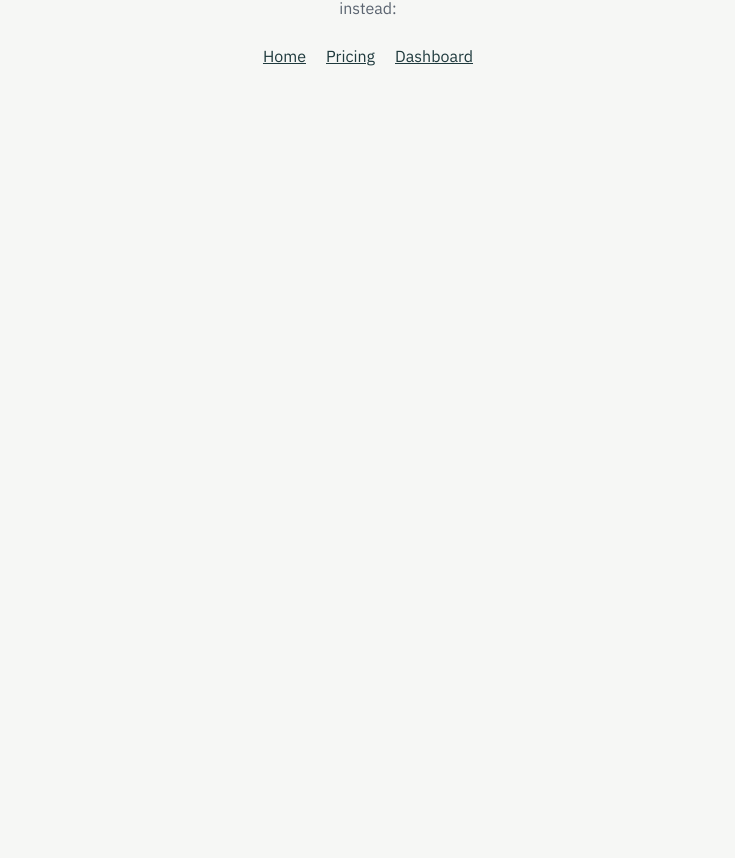
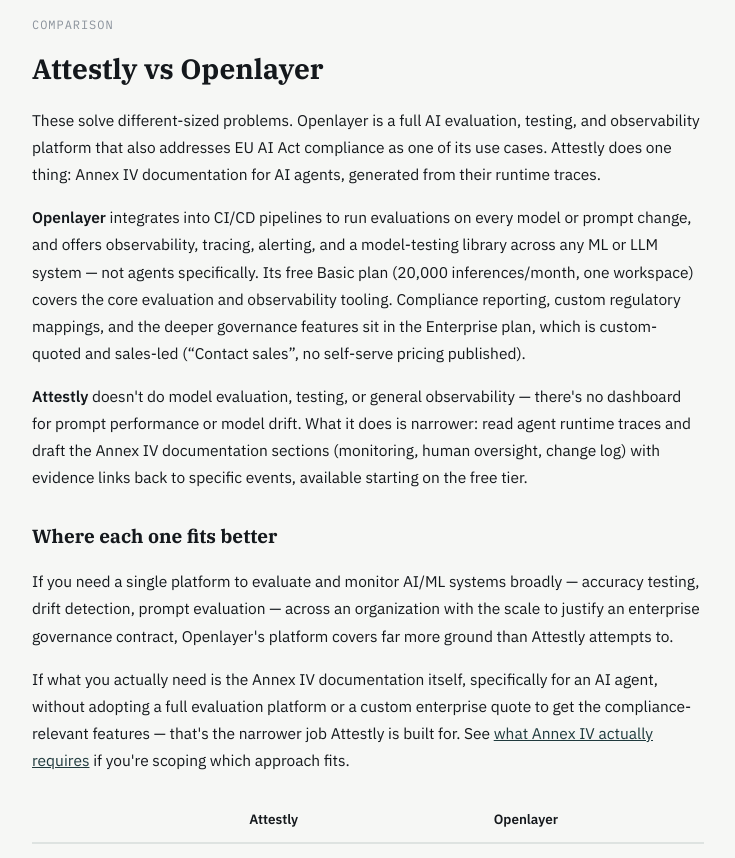
Before and after one commit to Isaacruwa/attestly, a Next.js app: page /attestly-vs-openlayer in a window 1280 px wide. Before the commit this address had no page. Shown: the part 220-1078 px from the top of the page, without its empty margins (272-1007 px from the left). Before the commit the page ends 800 px from the top, so only its background shows below. Built offline with nearby package versions, Linux system fonts and the light colour scheme.

Commit message:
feat(seo): add comparison page src/app/attestly-vs-openlayer/page.tsx

```diff
--- /dev/null
+++ b/src/app/attestly-vs-openlayer/page.tsx
@@ -0,0 +1,108 @@
+import type { Metadata } from "next";
+import Link from "next/link";
+import { buildMetadata } from "@/lib/pageMetadata";
+
+export const metadata: Metadata = buildMetadata({
+  title: "Attestly vs Openlayer — EU AI Act Documentation Compared",
+  description: "How Attestly's focused Annex IV documentation for AI agents compares to Openlayer's broader AI evaluation and governance platform.",
+  path: "/attestly-vs-openlayer",
+});
+
+export default function AttestlyVsOpenlayerPage() {
+  return (
+    <main style={{ maxWidth: 720, margin: "0 auto", padding: "48px 24px 80px" }}>
+      <p style={{ fontSize: 13, marginBottom: 24 }}>
+        <Link href="/" style={{ color: "var(--color-ink-muted)" }}>← Attestly</Link>
+      </p>
+      <div className="trust-strip" style={{ marginBottom: 28 }}>
+        We aim to describe Openlayer accurately based on their public site as of September 2026. Pricing and
+        features change — verify current details directly with Openlayer before deciding. This is not legal advice.
+      </div>
+
+      <p className="section__eyebrow">Comparison</p>
+      <h1 style={{ fontFamily: "var(--font-display)", fontSize: 28, marginBottom: 20, lineHeight: 1.3 }}>
+        Attestly vs Openlayer
+      </h1>
+
+      <div style={{ fontSize: 15.5, lineHeight: 1.75, color: "var(--color-ink)" }}>
+        <p style={p}>
+          These solve different-sized problems. Openlayer is a full AI evaluation, testing, and observability
+          platform that also addresses EU AI Act compliance as one of its use cases. Attestly does one thing:
+          Annex IV documentation for AI agents, generated from their runtime traces.
+        </p>
+
+        <p style={p}>
+          <strong>Openlayer</strong> integrates into CI/CD pipelines to run evaluations on every model or prompt
+          change, and offers observability, tracing, alerting, and a model-testing library across any ML or LLM
+          system — not agents specifically. Its free Basic plan (20,000 inferences/month, one workspace) covers
+          the core evaluation and observability tooling. Compliance reporting, custom regulatory mappings, and
+          the deeper governance features sit in the Enterprise plan, which is custom-quoted and sales-led
+          (&ldquo;Contact sales&rdquo;, no self-serve pricing published).
+        </p>
+
+        <p style={p}>
+          <strong>Attestly</strong> doesn&apos;t do model evaluation, testing, or general observability — there's
+          no dashboard for prompt performance or model drift. What it does is narrower: read agent runtime
+          traces and draft the Annex IV documentation sections (monitoring, human oversight, change log) with
+          evidence links back to specific events, available starting on the free tier.
+        </p>
+
+        <h2 style={h2}>Where each one fits better</h2>
+        <p style={p}>
+          If you need a single platform to evaluate and monitor AI/ML systems broadly — accuracy testing, drift
+          detection, prompt evaluation — across an organization with the scale to justify an enterprise
+          governance contract, Openlayer's platform covers far more ground than Attestly attempts to.
+        </p>
+        <p style={p}>
+          If what you actually need is the Annex IV documentation itself, specifically for an AI agent, without
+          adopting a full evaluation platform or a custom enterprise quote to get the compliance-relevant
+          features — that's the narrower job Attestly is built for. See{" "}
+          <Link href="/guides/eu-ai-act-annex-iv-explained" style={{ color: "var(--color-primary)" }}>
+            what Annex IV actually requires
+          </Link>{" "}
+          if you're scoping which approach fits.
+        </p>
+
+        <div style={{ overflowX: "auto", marginTop: 24 }}>
+          <table style={{ width: "100%", borderCollapse: "collapse", fontSize: 13.5, minWidth: 480 }}>
+            <thead>
+              <tr style={{ borderBottom: "2px solid var(--color-line)", textAlign: "left" }}>
+                <th style={{ padding: "10px 12px" }}></th>
+                <th style={{ padding: "10px 12px" }}>Attestly</th>
+                <th style={{ padding: "10px 12px" }}>Openlayer</th>
+              </tr>
+            </thead>
+            <tbody>
+              {[
+                ["Core product", "Annex IV documentation for agents", "AI evaluation, testing & observability"],
+                ["Compliance reporting on free tier", "Yes", "No — Enterprise only"],
+                ["Enterprise pricing", "Published ($1,499/mo top tier)", "Custom-quoted, sales call required"],
+                ["Model/prompt evaluation tooling", "Not offered", "Yes"],
+                ["Evidence source for Annex IV", "Agent runtime traces, cited per sentence", "CI/CD evaluation runs"],
+              ].map(([label, us, them]) => (
+                <tr key={label} style={{ borderBottom: "1px solid var(--color-line)" }}>
+                  <td style={{ padding: "10px 12px" }}>{label}</td>
+                  <td style={{ padding: "10px 12px", color: "var(--color-primary)" }}>{us}</td>
+                  <td style={{ padding: "10px 12px", color: "var(--color-ink-muted)" }}>{them}</td>
+                </tr>
+              ))}
+            </tbody>
+          </table>
+        </div>
+
+        <div style={{ marginTop: 36, padding: 24, background: "var(--color-primary-tint)", border: "1px solid var(--color-line)", borderRadius: 8 }}>
+          <p style={{ fontWeight: 600, fontSize: 15.5, marginBottom: 6 }}>Not sure if your system needs this at all?</p>
+          <p style={{ fontSize: 13.5, color: "var(--color-ink-muted)", marginBottom: 14 }}>
+            Run the free EU AI Act risk checker — no signup required.
+          </p>
+          <Link href="/eu-ai-act-risk-checker" className="btn-primary" style={{ border: "none", display: "inline-flex" }}>
+            Check now →
+          </Link>
+        </div>
+      </div>
+    </main>
+  );
+}
+
+const h2: React.CSSProperties = { fontFamily: "var(--font-display)", fontSize: 19, marginTop: 28, marginBottom: 10 };
+const p: React.CSSProperties = { marginBottom: 16 };
```
